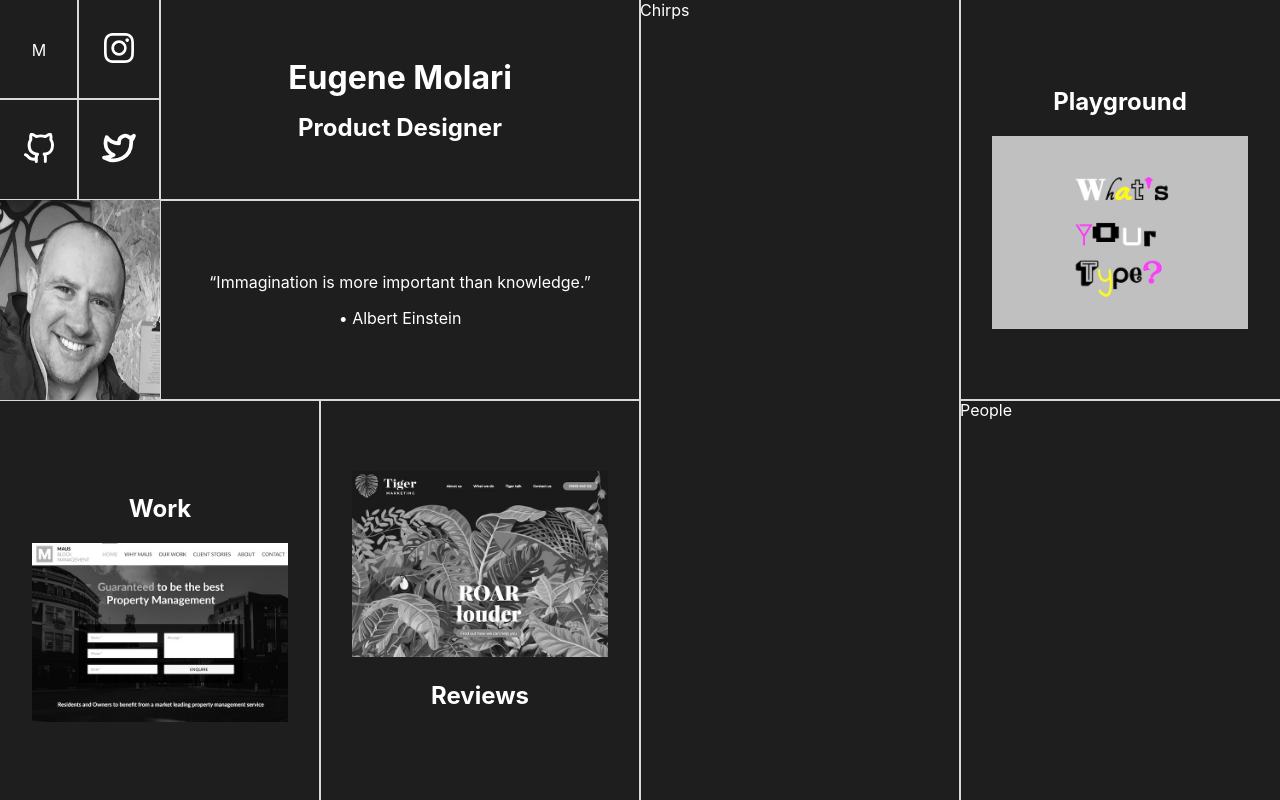
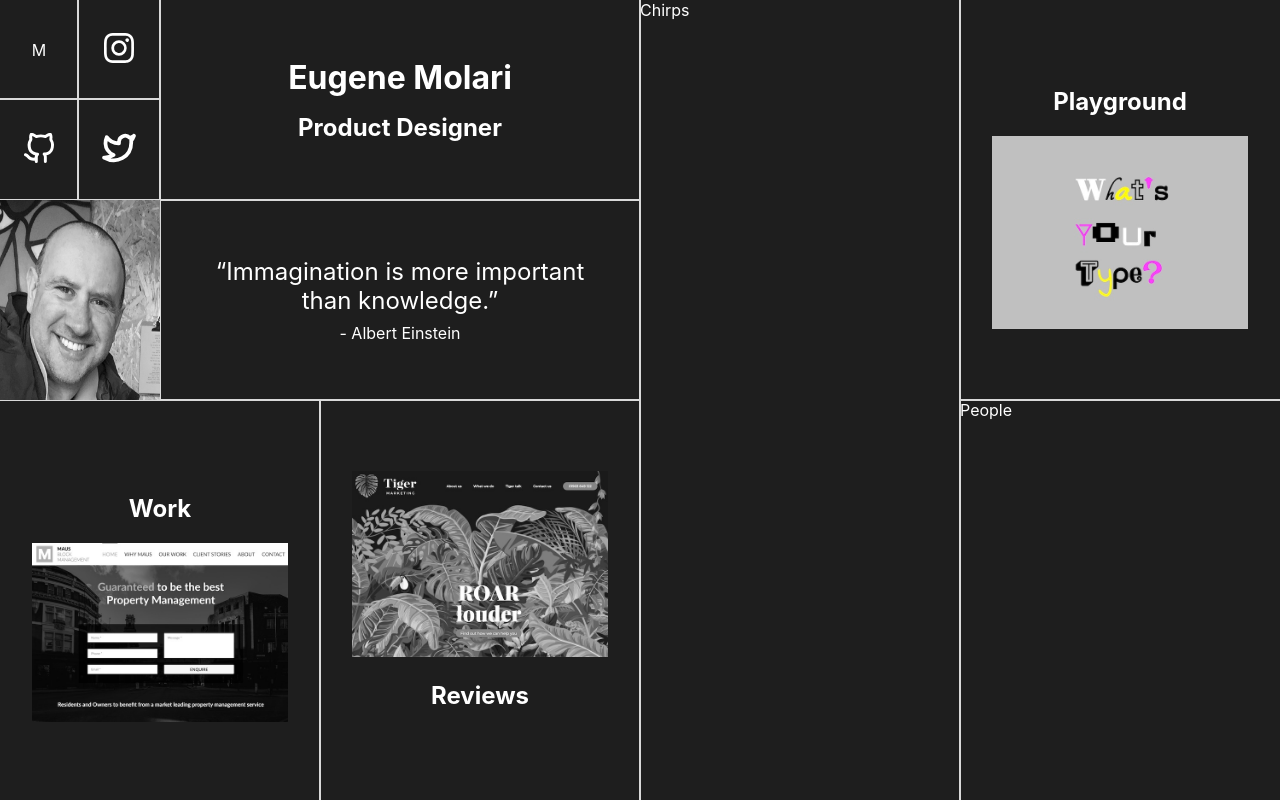
Before and after one commit to eugelogic/emerald, a Next.js app: page / in a window 1280 px wide. Built offline with nearby package versions, Linux system fonts and the light colour scheme.

Commit message:
Add more quotes to the pool, make them more semantic and style them up.

```diff
--- a/pages/index.js
+++ b/pages/index.js
@@ -78,8 +78,10 @@ const Home = () => {
                             />
                         </div>
                         <div className={`${styles.box} ${styles.ltbr}`}>
-                            <p>“{randomQuote.text}”</p>
-                            <p>• {randomQuote.author}</p>
+                            <figure>
+                                <q>{randomQuote.text}</q>
+                                <figcaption>- {randomQuote.author}</figcaption>
+                            </figure>
                         </div>
                     </div>
                 </div>
--- a/public/quotes.json
+++ b/public/quotes.json
@@ -6,5 +6,10 @@
     { "id": 5, "text": "It always seems impossible until it's done.", "author": "Nelson Mandela" },
     { "id": 6, "text": "Always be yourself, everyone else is taken.", "author": "Oscar Wilde" },
     { "id": 7, "text": "Fail early, fail often, but always fail forward.", "author": "John C Maxwell" },
-    { "id": 8, "text": "You got to have things to look forward to.", "author": "Someone" }
+    { "id": 8, "text": "You got to have things to look forward to.", "author": "Someone" },
+    { "id": 9, "text": "Perfection is the enemy of progress.", "author": "Winston Churchill" },
+    { "id": 10, "text": "A bad idea is good, a good idea is terrific, no idea is terrible.", "author": "Someone" },
+    { "id": 11, "text": "Keep creating.", "author": "Someone" },
+    { "id": 12, "text": "The creative adult is the child who survived.", "author": "Ursula K. Le Guin" },
+    { "id": 13, "text": "Inspiration exists but it has to find you working.", "author": "Pablo Picasso" }
 ]
--- a/styles/Home.module.css
+++ b/styles/Home.module.css
@@ -30,8 +30,14 @@
     text-align: center;
     padding: 1rem;
 }
-.ltbr p {
-    margin: 0.5rem;
+.ltbr figure {
+    margin: 1rem;
+}
+.ltbr q {
+    font-size: 1.5rem;
+}
+.ltbr figcaption {
+    margin-top: 0.5rem;
 }
 .mobile,
 .ltbl {
```
